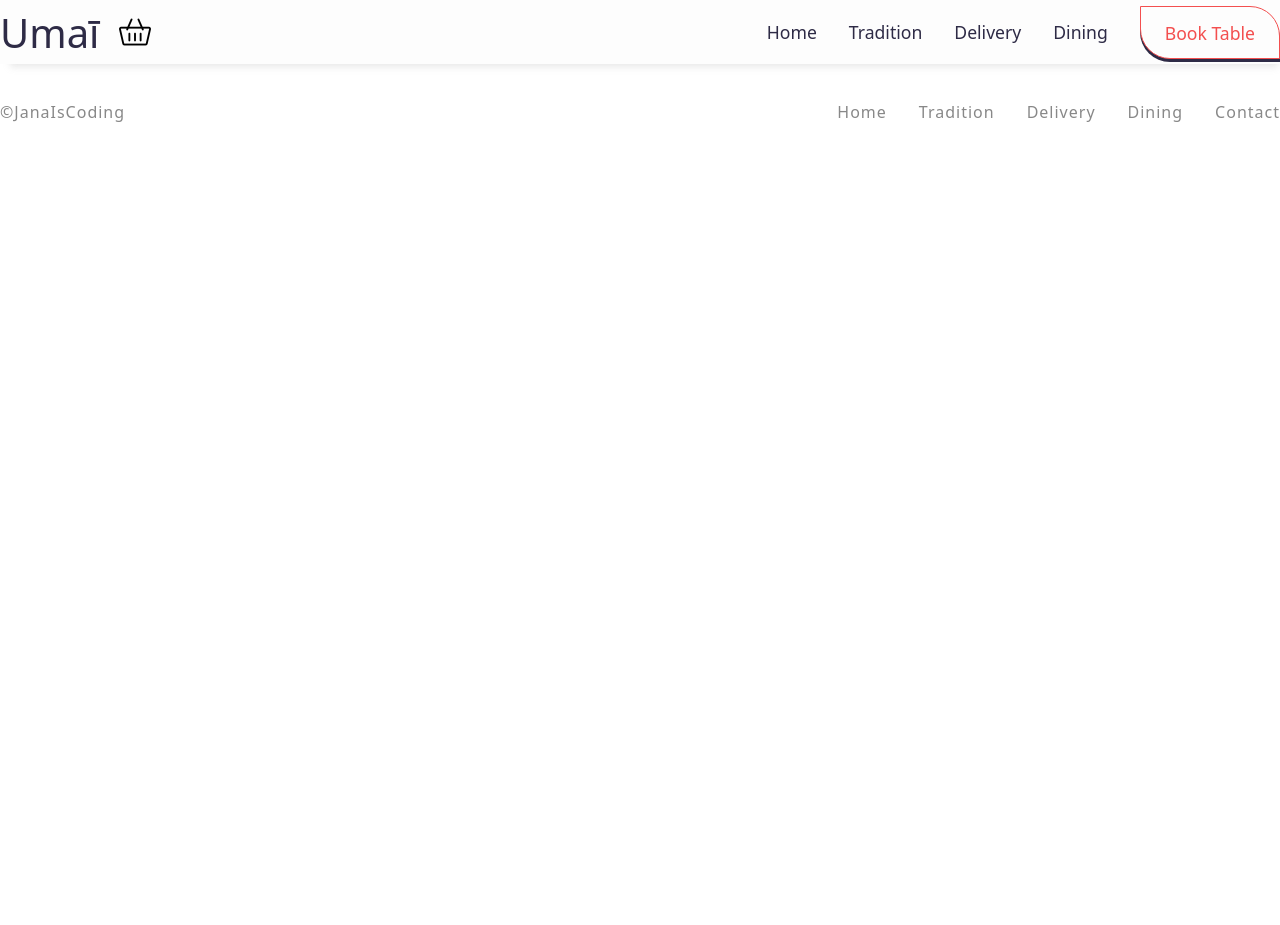
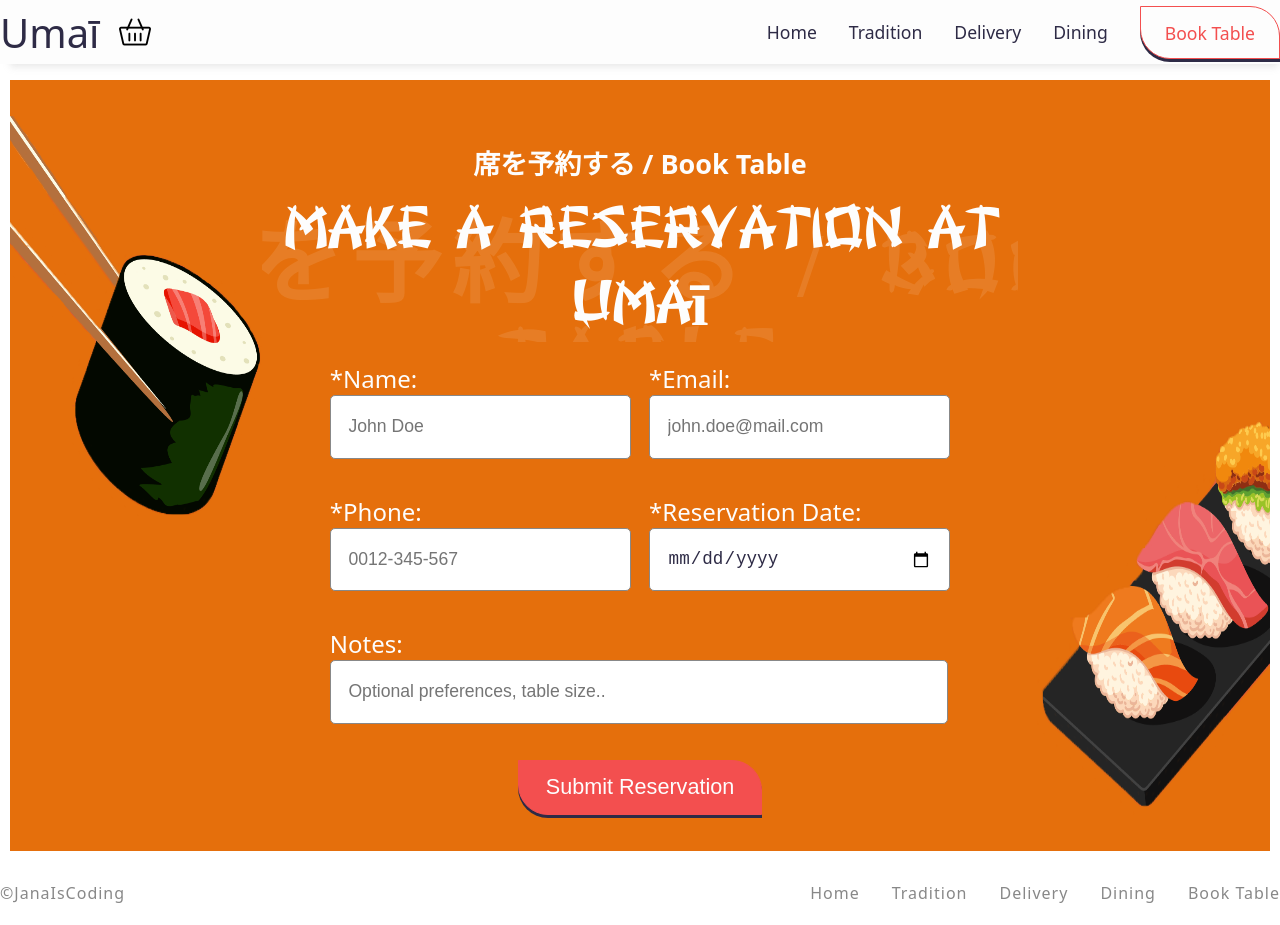
Before and after one commit to janaiscoding/shopping-cart, a React (Create React App) app: page /reservation in a window 1280 px wide. Before the commit the page ends 800 px from the top, so only its background shows below. Built offline with nearby package versions, Linux system fonts and the light colour scheme.

Commit message:
Fix contact-> reservation links

```diff
--- a/src/pages/Contact.js
+++ b/src/pages/Reservation.js
@@ -4,7 +4,7 @@ import bookTableImageLeft from "../assets/images/leftbannerfix.png";
 import bookTableImageRight from "../assets/images/rightbanner.png";
 import "../styles/contact.css";
 import { motion } from "framer-motion";
-const Contact = ({ setActiveSection }) => {
+const Reservation = ({ setActiveSection }) => {
   let title = "Make a Reservation at Umaī";
   let breadcrumbs = "席を予約する / Book Table";
   let floatingTitle = "席を予約する / Book Table";
@@ -38,7 +38,7 @@ const Contact = ({ setActiveSection }) => {
   return (
     <section
       className=" section section-subscribe section-contact"
-      id="contact"
+      id="reservation"
     >
       <img
         src={bookTableImageLeft}
@@ -147,4 +147,4 @@ const Contact = ({ setActiveSection }) => {
     </section>
   );
 };
-export default Contact;
+export default Reservation;
--- a/src/utilities/App.js
+++ b/src/utilities/App.js
@@ -7,7 +7,7 @@ import Home from "../pages/Home";
 // import Menu from "../pages/Menu";
 import MyFooter from "./MyFooter";
 import Cart from "../pages/Cart";
-import Contact from "../pages/Contact";
+import Reservation from "../pages/Reservation";
 import ScrollToTop from "./ScrollToTop.js";
 
 const App = () => {
@@ -114,8 +114,8 @@ const App = () => {
           }
         />
         <Route
-          path="/contact"
-          element={<Contact setActiveSection={setActiveSection} />}
+          path="/reservation"
+          element={<Reservation setActiveSection={setActiveSection} />}
         />
       </Routes>
       <MyFooter />
--- a/src/utilities/MyFooter.js
+++ b/src/utilities/MyFooter.js
@@ -30,7 +30,7 @@ const MyFooter = () => {
                 <Link to="/#dining">Dining</Link>
               </li>
               <li>
-                <Link to="/contact">Contact</Link>
+                <Link to="/reservation">Book Table</Link>
               </li>
             </ul>
           </div>
--- a/src/utilities/Navbar.js
+++ b/src/utilities/Navbar.js
@@ -113,7 +113,7 @@ const Navbar = ({ totalQuant, activeSection }) => {
                   Dining
                 </Link>
               </li>
-              <li className="contact-button" onClick={() => navigate('/contact')}>
+              <li className="contact-button" onClick={() => navigate('/reservation')}>
                 <Link to="/reservation" onClick={toggleNav}>
                   Book Table
                 </Link>
```
